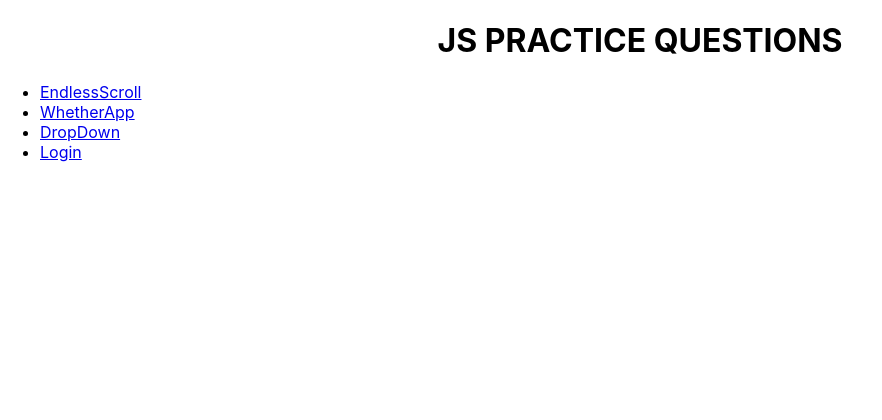
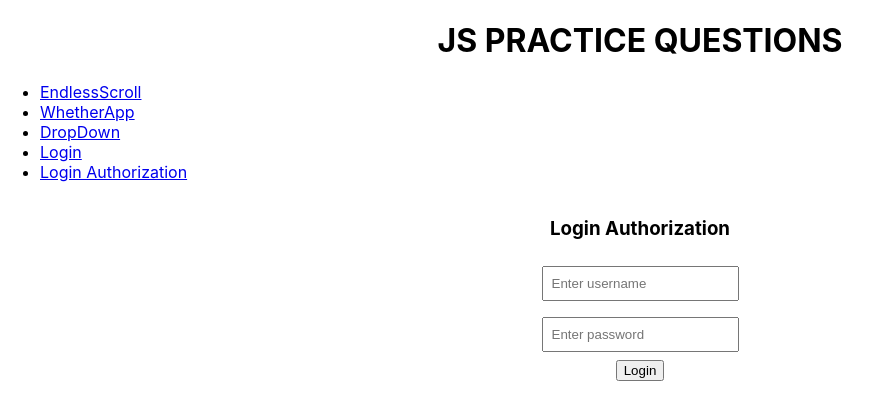
Before and after one commit to chandninigam/learn-js, a React (Create React App) app: page /loginauth in a window 1280 px wide. Shown: the top 420 px of the page, without its empty margins (0-882 px from the left). Built offline with nearby package versions, Linux system fonts and the light colour scheme.

Commit message:
Login Authorization added (#10)

```diff
--- a/src/App.js
+++ b/src/App.js
@@ -4,6 +4,8 @@ import { EndlessScroll } from "./component/Endlessscroll";
 import { WhetherApp } from "./component/Wheather-app";
 import { DropDown } from "./component/Dropdown";
 import { LoginPage } from "./component/Loginpage";
+import { LoginAuthorization } from "./component/Loginauth";
+import { DashBoard } from "./component/Dashboard";
 
 function App() {
   return (
@@ -23,12 +25,17 @@ function App() {
           <li>
             <Link to="/loginpage">Login</Link>
           </li>
+          <li>
+            <Link to="/loginauth">Login Authorization</Link>
+          </li>
         </ul>
         <Routes>
           <Route path="/endlessscroll" element={<EndlessScroll />} />
           <Route path="/whether-app" element={<WhetherApp />} />
           <Route path="/dropdown" element={<DropDown />} />
           <Route path="/loginpage" element={<LoginPage />} />
+          <Route path="/loginauth" element={<LoginAuthorization />} />
+          <Route path="/dashboard" element={<DashBoard />} />
         </Routes>
       </BrowserRouter>
     </div>
--- /dev/null
+++ b/src/component/Dashboard.js
@@ -0,0 +1,28 @@
+import { useEffect } from "react";
+import { useNavigate } from "react-router-dom";
+
+export function DashBoard() {
+  const navigate = useNavigate();
+
+  useEffect(() => {
+    const token = localStorage.getItem("token");
+    if (!token) {
+      navigate("/loginauth");
+    }
+  }, [navigate]);
+
+  return (
+    <div style={{ display: "grid", placeItems: "center" }}>
+      <h3>Welcome DashBoard</h3>
+      <h4>Now You are Login</h4>
+      <button
+        onClick={() => {
+          localStorage.removeItem("token");
+          navigate("/loginauth");
+        }}
+      >
+        Logout
+      </button>
+    </div>
+  );
+}
--- /dev/null
+++ b/src/component/Loginauth.js
@@ -0,0 +1,59 @@
+import { useEffect, useState } from "react";
+import { useNavigate } from "react-router-dom";
+
+export function LoginAuthorization() {
+  const [name, setName] = useState("");
+  const [pass, setPass] = useState("");
+  const [data, setData] = useState();
+
+  const navigate = useNavigate();
+
+  useEffect(() => {
+    const token = localStorage.getItem("token");
+    if (token) {
+      navigate("/dashboard");
+    } else {
+      navigate("/loginauth");
+    }
+  }, [data, navigate]);
+
+  function onClickLoginBtn() {
+    fetch("https://dummyjson.com/auth/login", {
+      method: "POST",
+      headers: { "Content-Type": "application/json" },
+      body: JSON.stringify({
+        username: name,
+        password: pass,
+      }),
+    })
+      .then((res) => res.json())
+      .then((result) => {
+        localStorage.setItem("token", result.token);
+        setData(result);
+      });
+  }
+
+  return (
+    <div style={{ display: "grid", placeItems: "center" }}>
+      <h3>Login Authorization</h3>
+      <input
+        placeholder="Enter username"
+        value={name}
+        style={{ padding: "0.5rem", margin: "0.5rem" }}
+        onChange={(e) => {
+          setName(e.target.value);
+        }}
+      />
+      <input
+        placeholder="Enter password"
+        type="password"
+        value={pass}
+        style={{ padding: "0.5rem", margin: "0.5rem" }}
+        onChange={(e) => {
+          setPass(e.target.value);
+        }}
+      />
+      <button onClick={onClickLoginBtn}>Login</button>
+    </div>
+  );
+}
```
Also changed, not shown: 1 other file (tests, documents, lock files or other folders).
